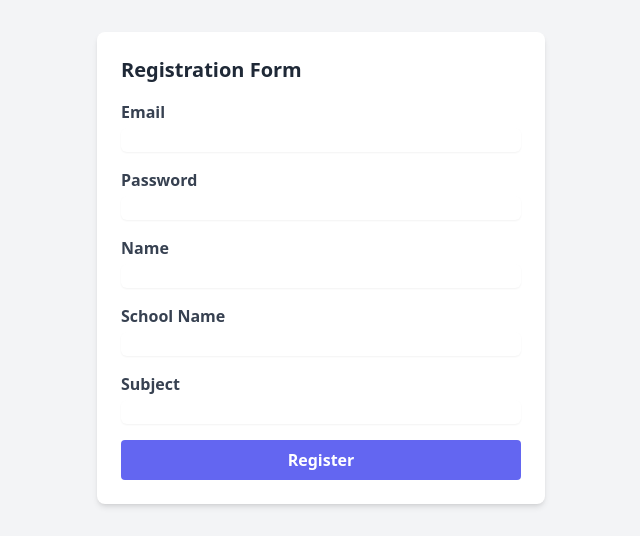
After one commit to sharpySpan/EHBOspan, a Flask app: page /register in a window 1280 px wide. The commit adds this page. Shown: the top 552 px of the page, without its empty margins (319-959 px from the left). Run offline with Flask 3, Linux system fonts and the light colour scheme; style sheets or scripts are compiled from the project's sources.

Commit message:
.gitignore

```diff
--- a/app.py
+++ b/app.py
@@ -1,14 +1,50 @@
-from flask import Flask, render_template
+import flask
+from flask import Flask, render_template, request, redirect, url_for, session
+import pymysql
+import pymysql.cursors
 
 app = Flask(__name__)
+app.secret_key = 'ietsiets'
 
-@app.route('/home')
-def home():
-    return render_template("home.html")
+connection = pymysql.connect(host="localhost", user="root", passwd="", database="flipquiz")
+cursor = connection.cursor()
 
-@app.route('/cursus')
-def cursus():
-    return render_template("cursus.html")
+
+@app.route('/', methods=['POST', 'GET'])
+def login():
+    if request.method == 'POST':
+        email = request.form['email']
+        password = request.form['password']
+
+        cursor.execute('SELECT * FROM users WHERE email = %s AND password = %s', (email, password))
+        data = cursor.fetchone()
+        session['id'] = data[0]
+
+        global idd
+        idd = session['id'] = data[0]
+
+        if data:
+            session['loggedin'] = True
+            return redirect(url_for('quiz_Home'))
+    else:
+        return flask.render_template('home.html')
+
+@app.route('/register', methods=['POST', 'GET'])
+def register():
+    if request.method == 'POST':
+        email = request.form['email']
+        password = request.form['password']
+        name = request.form['name']
+        school_name = request.form['school_name']
+        subject = request.form['subject']
+
+        cursor.execute('INSERT INTO users (email, password, name, schoolname, subject ) values (%s, %s, %s, %s, %s)', (email, password, name, school_name, subject))
+        connection.commit()
+
+        return flask.render_template('home.html')
+    else:
+        return flask.render_template('register.html')
+
 
 if __name__ == '__main__':
     app.run()
--- a/templates/base.html
+++ b/templates/base.html
@@ -2,29 +2,13 @@
 <html>
 <head>
     <meta charset="UTF-8">
-   <title> EHBO span</title>
-   <link rel="stylesheet" href="{{ url_for('static', filename='dist/css/output.css') }}">
-{% include 'navbar.html' %}
-
+    <title>EHBOspan</title>
+    <link rel="stylesheet" href="{{ url_for('static', filename='dist/css/output.css') }}">
 </head>
    <body>
  {% block content %}
 
  {% endblock %}
-   <footer class="footer p-10 bg-neutral text-neutral-content">
-  <div>
-    <svg width="50" height="50" viewBox="0 0 24 24" xmlns="http://www.w3.org/2000/svg" fill-rule="evenodd" clip-rule="evenodd" class="fill-current"><path d="M22.672 15.226l-2.432.811.841 2.515c.33 1.019-.209 2.127-1.23 2.456-1.15.325-2.148-.321-2.463-1.226l-.84-2.518-5.013 1.677.84 2.517c.391 1.203-.434 2.542-1.831 2.542-.88 0-1.601-.564-1.86-1.314l-.842-2.516-2.431.809c-1.135.328-2.145-.317-2.463-1.229-.329-1.018.211-2.127 1.231-2.456l2.432-.809-1.621-4.823-2.432.808c-1.355.384-2.558-.59-2.558-1.839 0-.817.509-1.582 1.327-1.846l2.433-.809-.842-2.515c-.33-1.02.211-2.129 1.232-2.458 1.02-.329 2.13.209 2.461 1.229l.842 2.515 5.011-1.677-.839-2.517c-.403-1.238.484-2.553 1.843-2.553.819 0 1.585.509 1.85 1.326l.841 2.517 2.431-.81c1.02-.33 2.131.211 2.461 1.229.332 1.018-.21 2.126-1.23 2.456l-2.433.809 1.622 4.823 2.433-.809c1.242-.401 2.557.484 2.557 1.838 0 .819-.51 1.583-1.328 1.847m-8.992-6.428l-5.01 1.675 1.619 4.828 5.011-1.674-1.62-4.829z"></path></svg>
-    <p>EHBO span <br/>geeft top cursussen sinds 2023!</p>
-  </div>
-  <div>
-    <span class="footer-title">contact</span>
-      <h2>ludo span</h2>
-    <div class="grid grid-flow-col gap-4">
-        <h3>tel: 06-13867383</h3><br>
-        <h3>email: ludospan@gmail.com</h3>
-    </div>
-  </div>
-</footer>
 
    </body>
 </html>
--- /dev/null
+++ b/templates/register.html
@@ -0,0 +1,37 @@
+{% extends 'base.html' %}
+
+{% block content %}
+
+<body class="bg-gray-100 p-8">
+    <div class="max-w-md mx-auto bg-white rounded-lg overflow-hidden shadow-md">
+        <div class="p-6">
+            <h2 class="text-xl font-semibold mb-4">Registration Form</h2>
+           <form action="{{ url_for('register') }}" method="post">
+                <div class="mb-4">
+                    <label for="email" class="block text-gray-700 font-semibold">Email</label>
+                    <input type="email" name="email" id="email" class="mt-1 block w-full rounded-md border-gray-300 shadow-sm focus:border-indigo-300 focus:ring focus:ring-indigo-200 focus:ring-opacity-50" required>
+                </div>
+                <div class="mb-4">
+                    <label for="password" class="block text-gray-700 font-semibold">Password</label>
+                    <input type="password" name="password" id="password" class="mt-1 block w-full rounded-md border-gray-300 shadow-sm focus:border-indigo-300 focus:ring focus:ring-indigo-200 focus:ring-opacity-50" required>
+                </div>
+                <div class="mb-4">
+                    <label for="name" class="block text-gray-700 font-semibold">Name</label>
+                    <input type="text" name="name" id="name" class="mt-1 block w-full rounded-md border-gray-300 shadow-sm focus:border-indigo-300 focus:ring focus:ring-indigo-200 focus:ring-opacity-50" required>
+                </div>
+                <div class="mb-4">
+                    <label for="school_name" class="block text-gray-700 font-semibold">School Name</label>
+                    <input type="text" name="school_name" id="school_name" class="mt-1 block w-full rounded-md border-gray-300 shadow-sm focus:border-indigo-300 focus:ring focus:ring-indigo-200 focus:ring-opacity-50" required>
+                </div>
+                <div class="mb-4">
+                    <label for="subject" class="block text-gray-700 font-semibold">Subject</label>
+                    <input type="text" name="subject" id="subject" class="mt-1 block w-full rounded-md border-gray-300 shadow-sm focus:border-indigo-300 focus:ring focus:ring-indigo-200 focus:ring-opacity-50" required>
+                </div>
+                <div>
+                    <button type="submit" class="w-full bg-indigo-500 text-white font-semibold px-4 py-2 rounded hover:bg-indigo-600">Register</button>
+                </div>
+            </form>
+        </div>
+    </div>
+
+{% endblock %}
```
Also changed, not shown: templates/cursus.html (deleted, +0 -42 lines), templates/home.html (+18 -10 lines), templates/navbar.html (+3 -5 lines).
